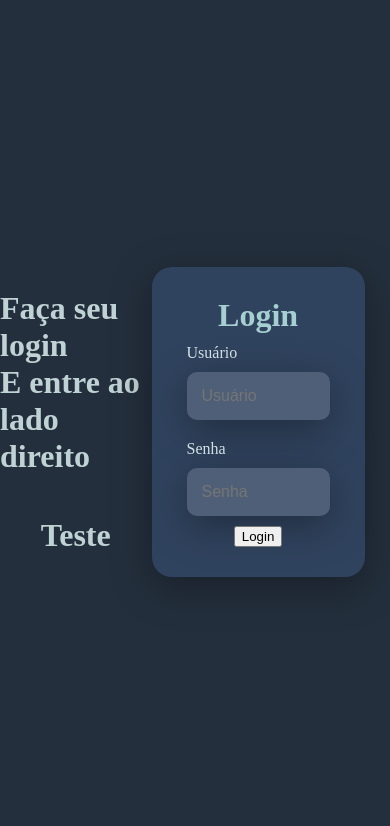
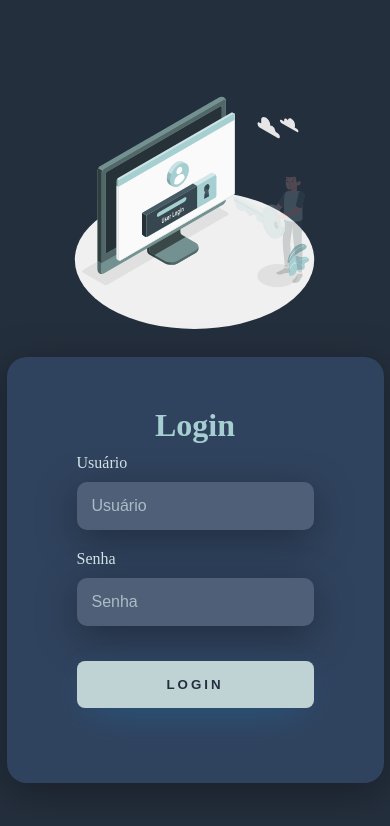
Before and after one commit to gabrielcampari/Login-Screen, a plain HTML site: page index.html in a window 390 px wide. Drawn offline with Linux system fonts and the light colour scheme; a web font is replaced by a local one.

Commit message:
Finished CSS and HTML commit

```diff
--- a/index.html
+++ b/index.html
@@ -10,8 +10,8 @@
 <body>
     <div class="main-login">
         <div class="left-login">
-            <h1>Faça seu login<br>E entre ao lado direito</h1>
-            <h1>Teste</h1>
+            <h2>Faça seu login<br>E entre ao lado direito</h2>
+            <img src="login-animate.svg" class="left-image" alt="Login">
         </div>
         <div class="right-login">
             <div class="card-login">
--- a/style.css
+++ b/style.css
@@ -1,5 +1,12 @@
+@import url('https://fonts.googleapis.com/css2?family=Dela+Gothic+One&display=swap');
+
 body {
     margin: 0;
+    font-family: 'Dela Gothic One';
+}
+
+body * {
+    box-sizing: border-box;
 }
 
 .main-login{
@@ -20,8 +27,13 @@ body {
     flex-direction: column;
 }
 
-.left-login > h1 {
+.left-login > h2 {
+    font-size: 2.3vw;
     color: #c0d3d4;
+}
+
+.left-image{
+    width:30vw;
 }
 
 .righ-login{
@@ -33,12 +45,12 @@ body {
 }
 
 .card-login {
-    width: 60%;
+    width: 100%;
     display: flex;
     justify-content: center;
     align-items: center;
     flex-direction: column;
-    padding: 30px 35px;
+    padding: 50px 70px;
     background: #30435e;
     border-radius: 20px;
     box-shadow: 0px 10px 40px #00000056;
@@ -51,6 +63,7 @@ body {
 }
 
 .textfield{
+    width: 100%;
     display: flex;
     flex-direction: column;
     align-items: flex-start;
@@ -76,3 +89,57 @@ body {
     margin-bottom: 10px;
 
 }
+
+.textfield > input::placeholder{
+    color: #f0ffff94;
+}
+
+.btn-login{
+    width: 100%;
+    padding: 16px 0px;
+    margin: 25px;
+    border: none;
+    border-radius: 8px;
+    outline: none;
+    text-transform: uppercase;
+    font-weight: 800;
+    letter-spacing: 3px;
+    color: #242f3d;
+    background: #c0d3d4;
+    cursor: pointer;
+    box-shadow: 0px 10px 40px -12px #00a2ff52;
+}
+
+@media only screen and (max-width: 950px){
+    .card-login{
+        width: 85%;
+    }
+}
+
+@media only screen and (max-width: 600px){
+    .main-login {
+        flex-direction: column;
+    }
+    .left-login > h2{
+        display: none;
+    }
+
+    .left-login{
+        width: 100%;
+        height: auto;
+    }
+
+    .righ-login{
+        width: 100%;
+        height: auto;
+    }
+
+    .left-image{
+        width: 65vw;
+        height: 35vh;
+    }
+
+    .card-login{
+        width: 100%;
+    }
+}
```
Also changed, not shown: login-animate.svg (added).
